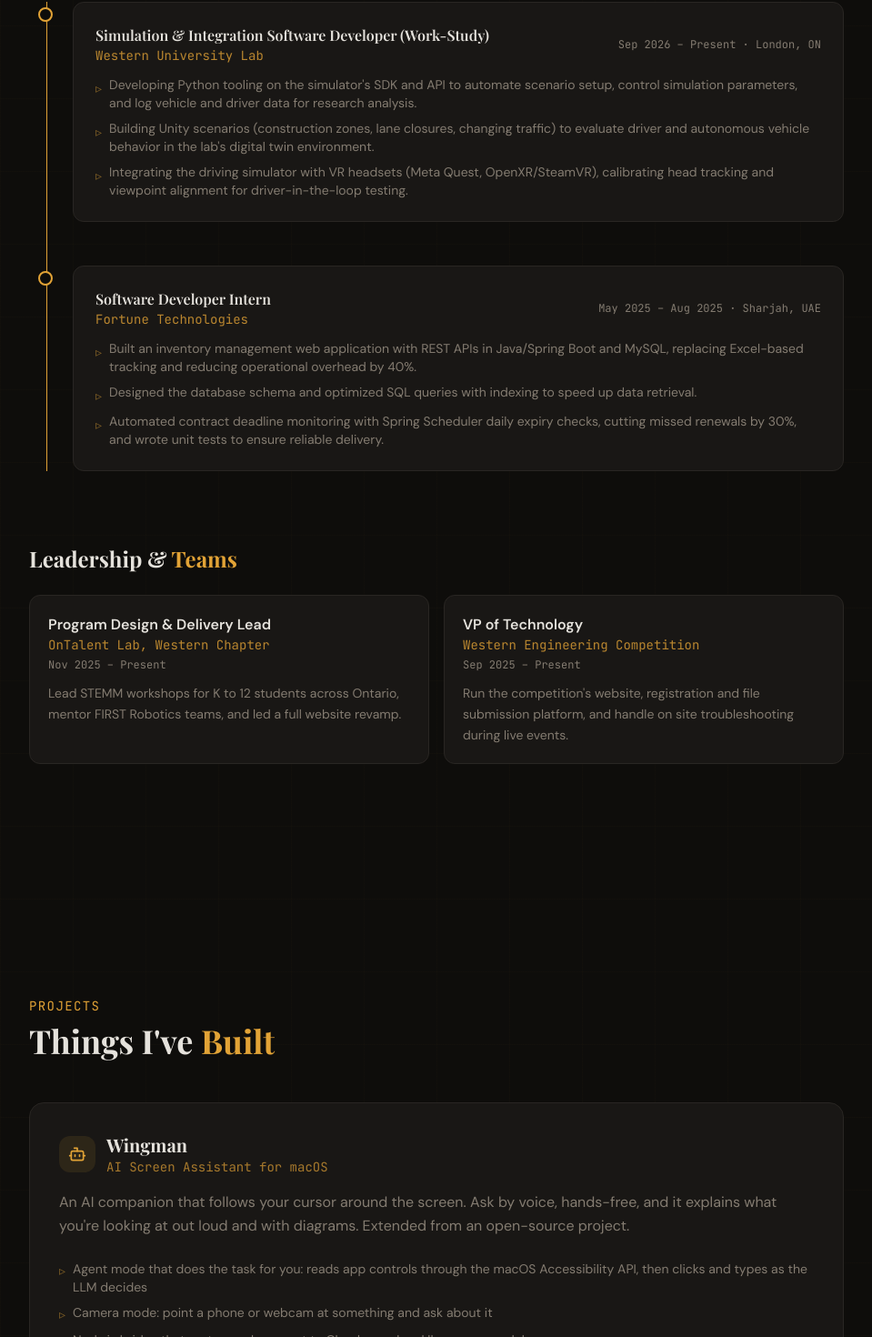
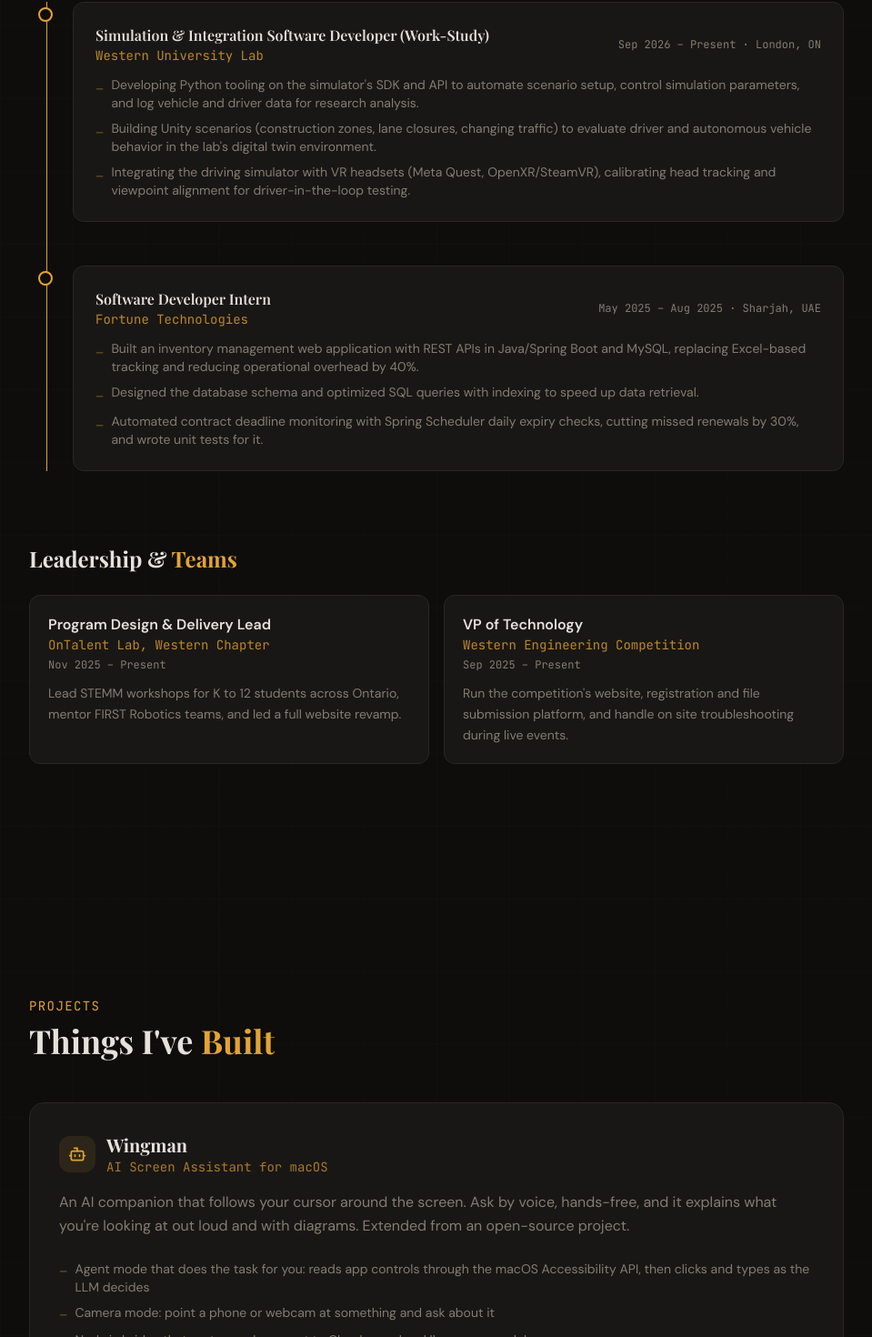
Before and after one commit to Anomaly-E-E/Anomaly-E-E.github.io, a React (Vite) app: page / in a window 1280 px wide. Shown: the part 1812-3282 px from the top of the page at 91% size, without its empty margins (160-1119 px from the left). Built offline with nearby package versions, Linux system fonts and the light colour scheme; the HTML template or start-up script is replaced by a standard one; a web font is replaced by a local one.

Commit message:
simpler bullets, fix date wrapping

```diff
--- a/src/components/sections/ExperienceSection.tsx
+++ b/src/components/sections/ExperienceSection.tsx
@@ -22,7 +22,7 @@ const experiences = [
     bullets: [
       "Built an inventory management web application with REST APIs in Java/Spring Boot and MySQL, replacing Excel-based tracking and reducing operational overhead by 40%.",
       "Designed the database schema and optimized SQL queries with indexing to speed up data retrieval.",
-      "Automated contract deadline monitoring with Spring Scheduler daily expiry checks, cutting missed renewals by 30%, and wrote unit tests to ensure reliable delivery.",
+      "Automated contract deadline monitoring with Spring Scheduler daily expiry checks, cutting missed renewals by 30%, and wrote unit tests for it.",
     ],
   },
 ];
@@ -84,14 +84,14 @@ const ExperienceSection = () => {
                         </h4>
                         <p className="text-sm text-primary/80 font-mono">{exp.company}</p>
                       </div>
-                      <p className="text-xs text-muted-foreground font-mono mt-1 sm:mt-0">
+                      <p className="text-xs text-muted-foreground font-mono mt-1 sm:mt-0 sm:shrink-0 sm:ml-4">
                         {exp.period} · {exp.location}
                       </p>
                     </div>
                     <ul className="space-y-2">
                       {exp.bullets.map((b, j) => (
                         <li key={j} className="text-sm text-muted-foreground flex gap-2">
-                          <span className="text-primary/50 mt-1 shrink-0">▹</span>
+                          <span className="text-primary/50 mt-1 shrink-0">–</span>
                           {b}
                         </li>
                       ))}
--- a/src/components/sections/ProjectsSection.tsx
+++ b/src/components/sections/ProjectsSection.tsx
@@ -131,7 +131,7 @@ const ProjectsSection = () => {
                   <ul className={`space-y-2 ${project.tech.length ? "mb-6" : ""}`}>
                     {project.highlights.map((h, j) => (
                       <li key={j} className="text-sm text-muted-foreground flex gap-2">
-                        <span className="text-primary/50 mt-0.5 shrink-0">▹</span>
+                        <span className="text-primary/50 mt-0.5 shrink-0">–</span>
                         {h}
                       </li>
                     ))}
```
